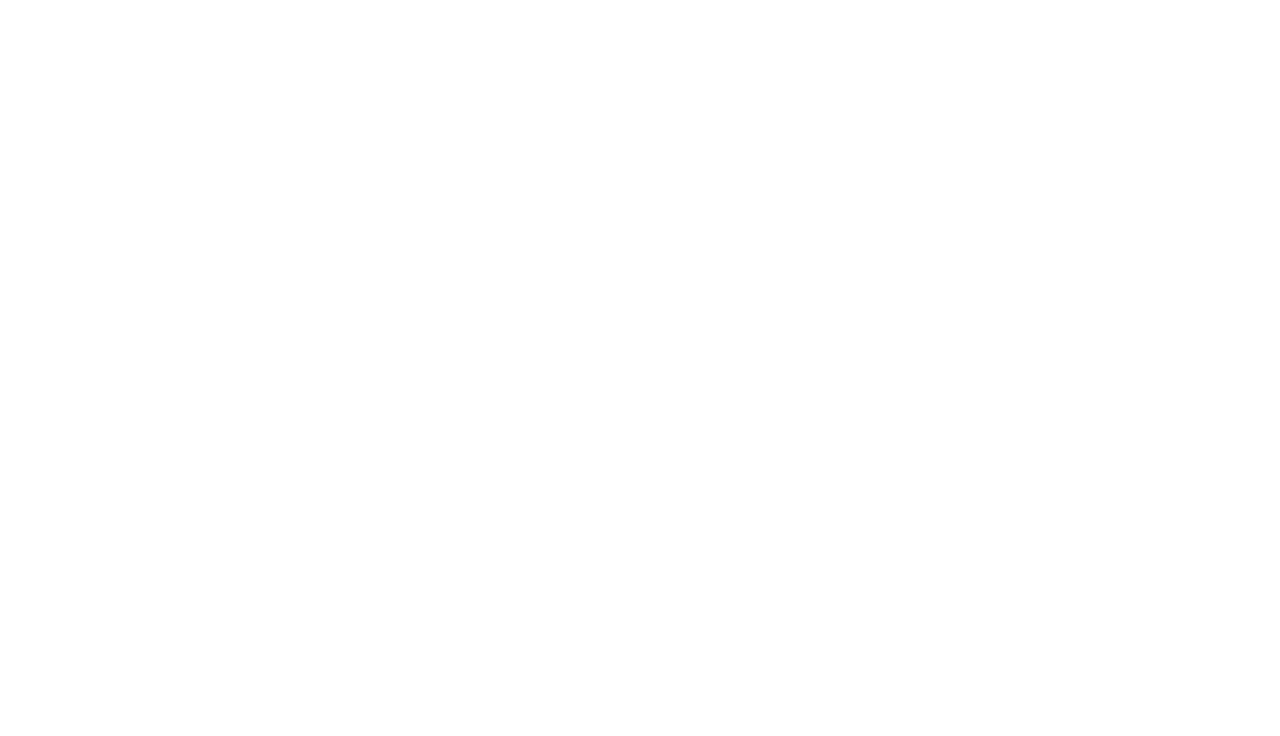
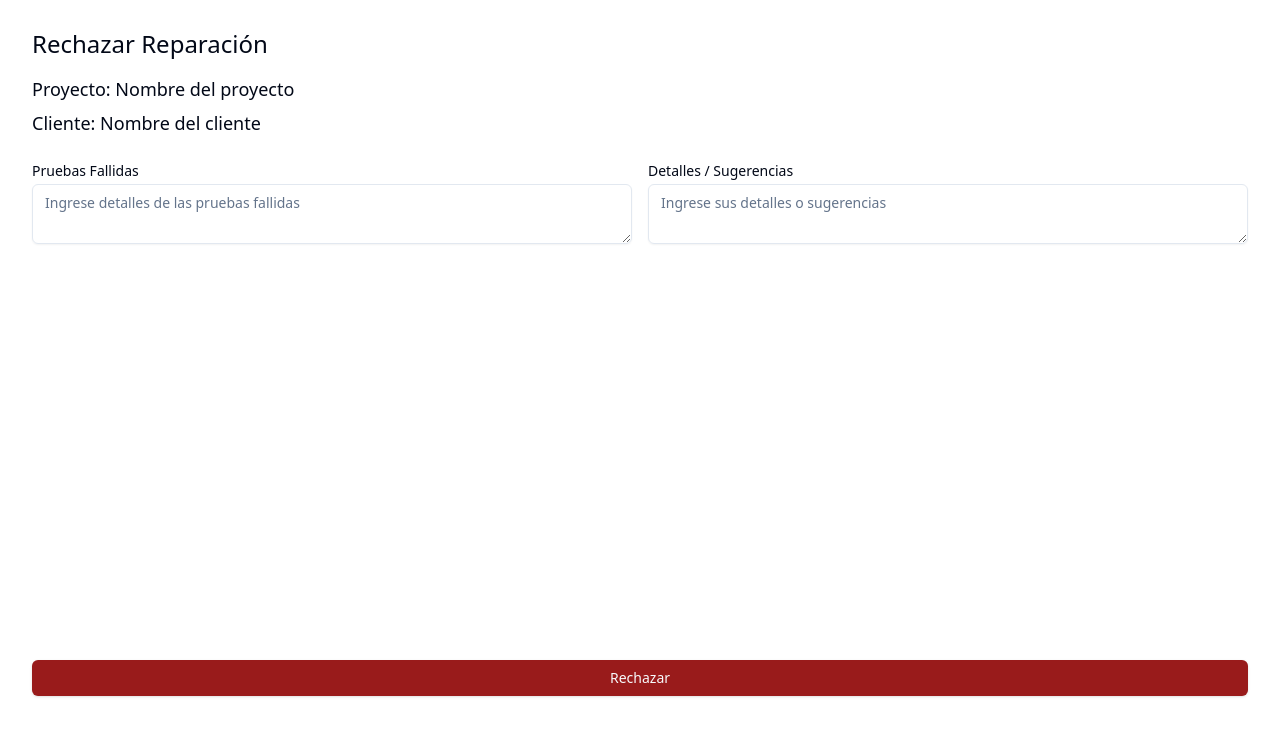
Before and after one commit to DivorcedLance/myb-hydraulic-manager, a React (Vite) app: page /recharzarReparacion in a window 1280 px wide. Before the commit this address had no page. Shown: the top 736 px of the page. Built offline with nearby package versions, Linux system fonts and the light colour scheme.

Commit message:
add Rechazar Pedido

```diff
--- a/package.json
+++ b/package.json
@@ -12,6 +12,7 @@
   "dependencies": {
     "@radix-ui/react-dialog": "^1.1.1",
     "@radix-ui/react-icons": "^1.3.0",
+    "@radix-ui/react-label": "^2.1.0",
     "@radix-ui/react-popover": "^1.1.1",
     "@radix-ui/react-slot": "^1.1.0",
     "@radix-ui/react-switch": "^1.1.0",
--- a/src/App.jsx
+++ b/src/App.jsx
@@ -3,7 +3,8 @@
 
 import { LoginPage } from "./pages/LoginPage";
 import { ProyectViewPage } from "./pages/ProyectViewPage";
-import { AsignarTarea } from "./JefeTecnico/AsignarTarea/AsignarTarea";
+import { AsignarTarea } from "./pages/AsignarTarea";
+import { RechazarReparacion } from "./pages/RechazarReparacion";
 
 function App() {
   return (
@@ -13,6 +14,7 @@
           <Route path="/" element={<LoginPage />} />
           <Route path="/proyectView" element={<ProyectViewPage />} />
           <Route path="/asignarTarea" element={<AsignarTarea />} />
+          <Route path="/recharzarReparacion" element={<RechazarReparacion />} />
         </Routes>
       </BrowserRouter>
     </>
--- /dev/null
+++ b/src/JefeTecnico/RechazarReparacion/FormRechazar.jsx
@@ -0,0 +1,27 @@
+import { TextareaWithLabel } from "@/components/TextAreaWhitLabel";
+export function FormRechazar({ fields, onChange }) {
+  return (
+    <>
+      <div className="grid grid-cols-2 gap-4">
+        <div className="h-full">
+          <TextareaWithLabel
+            title="Pruebas Fallidas"
+            placeholder="Ingrese detalles de las pruebas fallidas"
+            id="pruebas_fallidas"
+            value={fields.pruebas_fallidas}
+            onChange={(e) => onChange(e)}
+          />
+        </div>
+        <div className="h-full">
+          <TextareaWithLabel
+            title="Detalles / Sugerencias"
+            placeholder="Ingrese sus detalles o sugerencias"
+            id="detalles_sugerencias"
+            value={fields.detalles_sugerencias}
+            onChange={(e) => onChange(e)}
+          />
+        </div>
+      </div>
+    </>
+  );
+}
--- /dev/null
+++ b/src/components/TextAreaWhitLabel.jsx
@@ -0,0 +1,17 @@
+import { Label } from "@/components/ui/label";
+import { Textarea } from "@/components/ui/textarea";
+import { useState } from "react";
+
+export function TextareaWithLabel({ title, value, onChange, placeholder, id }) {
+  return (
+    <div className="grid w-full text-left gap-1.5">
+      <Label htmlFor={id}>{title}</Label>
+      <Textarea
+        value={value}
+        onChange={onChange}
+        placeholder={placeholder}
+        id={id}
+      />
+    </div>
+  );
+}
--- /dev/null
+++ b/src/components/ui/label.jsx
@@ -0,0 +1,16 @@
+import * as React from "react"
+import * as LabelPrimitive from "@radix-ui/react-label"
+import { cva } from "class-variance-authority";
+
+import { cn } from "@/lib/utils"
+
+const labelVariants = cva(
+  "text-sm font-medium leading-none peer-disabled:cursor-not-allowed peer-disabled:opacity-70"
+)
+
+const Label = React.forwardRef(({ className, ...props }, ref) => (
+  <LabelPrimitive.Root ref={ref} className={cn(labelVariants(), className)} {...props} />
+))
+Label.displayName = LabelPrimitive.Root.displayName
+
+export { Label }
--- /dev/null
+++ b/src/components/ui/textarea.jsx
@@ -0,0 +1,18 @@
+import * as React from "react"
+
+import { cn } from "@/lib/utils"
+
+const Textarea = React.forwardRef(({ className, ...props }, ref) => {
+  return (
+    (<textarea
+      className={cn(
+        "flex min-h-[60px] w-full rounded-md border border-input bg-transparent px-3 py-2 text-sm shadow-sm placeholder:text-muted-foreground focus-visible:outline-none focus-visible:ring-1 focus-visible:ring-ring disabled:cursor-not-allowed disabled:opacity-50",
+        className
+      )}
+      ref={ref}
+      {...props} />)
+  );
+})
+Textarea.displayName = "Textarea"
+
+export { Textarea }
--- a/src/JefeTecnico/AsignarTarea/AsignarTarea.jsx
+++ b/src/pages/AsignarTarea.jsx
@@ -1,5 +1,5 @@
 import { useState } from "react";
-import { EmployeeSection } from "./EmployeeSection";
+import { EmployeeSection } from "../JefeTecnico/AsignarTarea/EmployeeSection";
 import { Button } from "@/components/ui/button";
 
 export function AsignarTarea() {
--- /dev/null
+++ b/src/pages/RechazarReparacion.jsx
@@ -0,0 +1,47 @@
+import { FormRechazar } from "@/JefeTecnico/RechazarReparacion/FormRechazar";
+import { Button } from "@/components/ui/button";
+import { useState } from "react";
+
+export function RechazarReparacion({ proyecto, cliente }) {
+  const [fields, setFields] = useState({
+    pruebas_fallidas: "",
+    detalles_sugerencias: "",
+  });
+
+  const handleChange = (e) => {
+    setFields({ ...fields, [e.target.id]: e.target.value });
+  };
+
+  const handleRechazar = () => {
+    setFields({
+      pruebas_fallidas: "",
+      detalles_sugerencias: "",
+    });
+  };
+
+  return (
+    <div className="h-full flex flex-col min-w-min">
+      <h1 className="text-2xl pb-6 text-left font-medium leading-none">
+        Rechazar Reparación
+      </h1>
+      <h2 className="text-lg mb-4 text-left font-medium leading-none">
+        Proyecto: {proyecto ? proyecto : "Nombre del proyecto"}
+      </h2>
+      <h2 className="text-lg mb-4 text-left font-medium leading-none">
+        Cliente: {cliente ? cliente : "Nombre del cliente"}
+      </h2>
+      <div className="flex-grow my-4" style={{ height: "60vh" }}>
+        <FormRechazar fields={fields} onChange={handleChange} />
+      </div>
+
+      <div className="min-h-min my-auto">
+        <Button
+          className={"w-full bg-red-800 hover:bg-red-950"}
+          onClick={handleRechazar}
+        >
+          Rechazar
+        </Button>
+      </div>
+    </div>
+  );
+}
```
Also changed, not shown: 1 other file (tests, documents, lock files or other folders).
